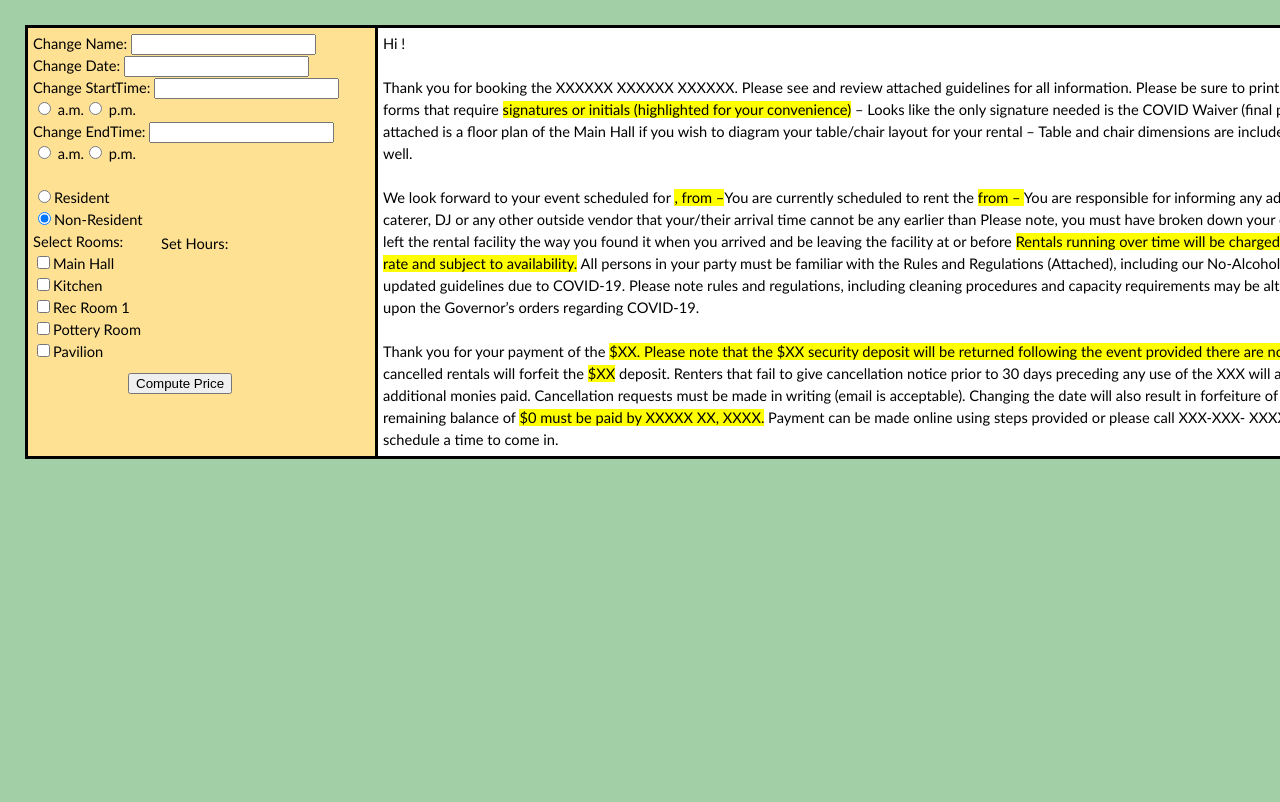
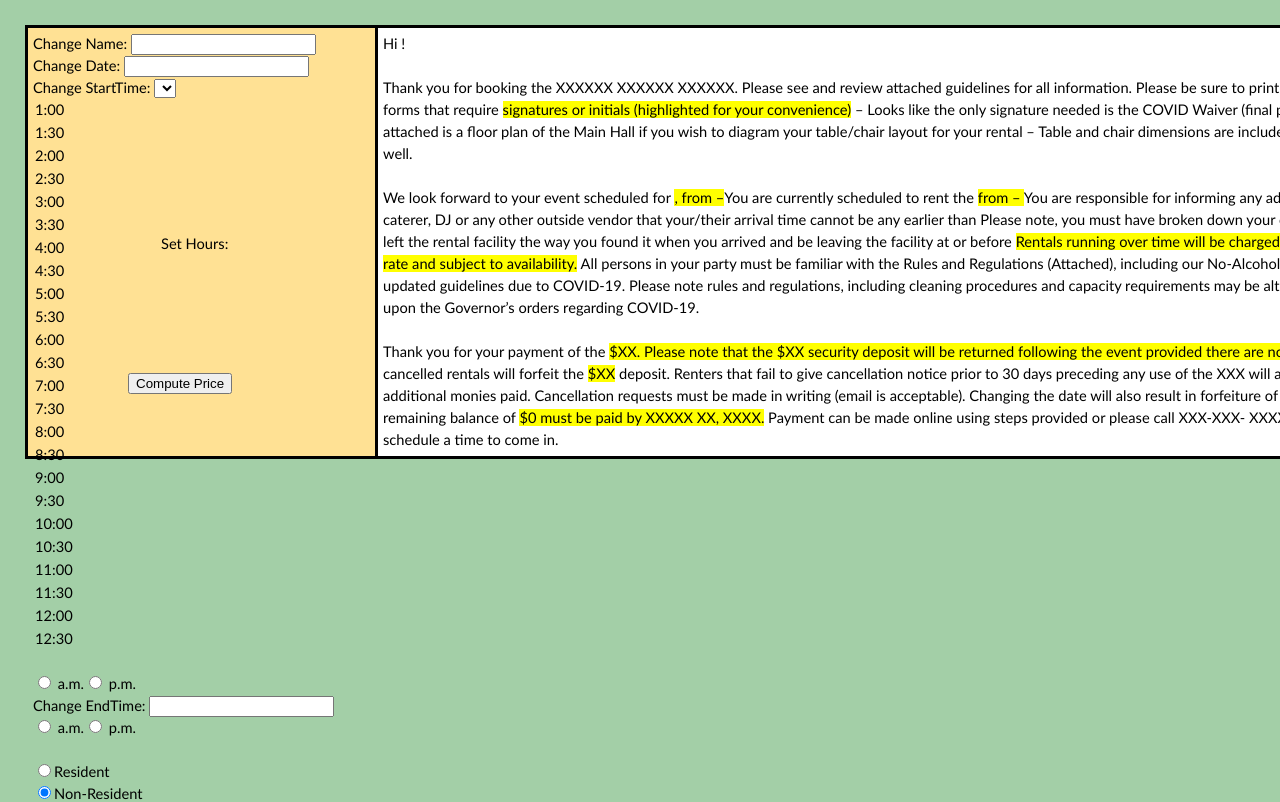
Before and after one commit to mlorang/Confirmation-Email, a React (Create React App) app: page / in a window 1280 px wide. Shown: the top 802 px of the page. Built offline with nearby package versions, Linux system fonts and the light colour scheme.

Commit message:
work for the morning

```diff
--- a/src/App.tsx
+++ b/src/App.tsx
@@ -7,6 +7,7 @@ import EventBalanceDue from "./components/EventBalanceDue";
 import EventDateTimeRoom from "./components/EventDateTimeRoom";
 import EventEndText from "./components/EventEndText";
 import EventName from "./components/EventName";
+import { timeList } from "./Time";
 import "./style.css";
 
 function App(): JSX.Element {
@@ -36,6 +37,7 @@ function App(): JSX.Element {
           setStartTimePeriod={setStartTimePeriod} //string start time a.m. or p.m.
           endTimePeriod={endTimePeriod}
           setEndTimePeriod={setEndTimePeriod} //string end time a.m. or p.m.
+          timeList={timeList}
         ></ChangeEventTime>
         <ChangeEventPrice
           balanceDue={balanceDue}
--- /dev/null
+++ b/src/Time.tsx
@@ -0,0 +1,26 @@
+export const timeList = [
+  "1:00",
+  "1:30",
+  "2:00",
+  "2:30",
+  "3:00",
+  "3:30",
+  "4:00",
+  "4:30",
+  "5:00",
+  "5:30",
+  "6:00",
+  "6:30",
+  "7:00",
+  "7:30",
+  "8:00",
+  "8:30",
+  "9:00",
+  "9:30",
+  "10:00",
+  "10:30",
+  "11:00",
+  "11:30",
+  "12:00",
+  "12:30",
+];
--- a/src/components/ChangeEventTime.tsx
+++ b/src/components/ChangeEventTime.tsx
@@ -10,6 +10,7 @@ interface SetTime {
   setStartTimePeriod: (newString: string) => void;
   endTimePeriod: string;
   setEndTimePeriod: (newString: string) => void;
+  timeList: string[];
 }
 
 function ChangeEventTime({
@@ -21,10 +22,11 @@ function ChangeEventTime({
   setStartTimePeriod,
   endTimePeriod,
   setEndTimePeriod,
+  timeList,
 }: SetTime) {
   const TIMEPERIOD = [" a.m.", " p.m."];
 
-  function updateStartTime(event: React.ChangeEvent<HTMLInputElement>) {
+  function updateStartTime(event: React.ChangeEvent<HTMLSelectElement>) {
     setStartTime(event.target.value);
     console.log(event.target.value);
   }
@@ -43,7 +45,12 @@ function ChangeEventTime({
     <div>
       <div>
         <Form.Label> Change StartTime: </Form.Label>
-        <Form.Control value={startTime} onChange={updateStartTime} />
+        <Form.Select value={startTime} onChange={updateStartTime} />
+        {timeList.map((time: string) => (
+          <option key={time} value={time}>
+            {time}
+          </option>
+        ))}
         <br></br>
         {TIMEPERIOD.map((choice: string) => (
           <Form.Check
```
